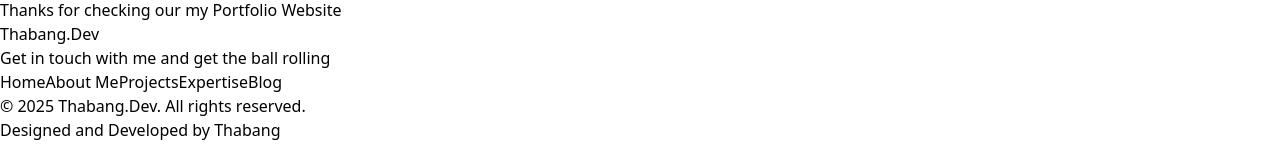
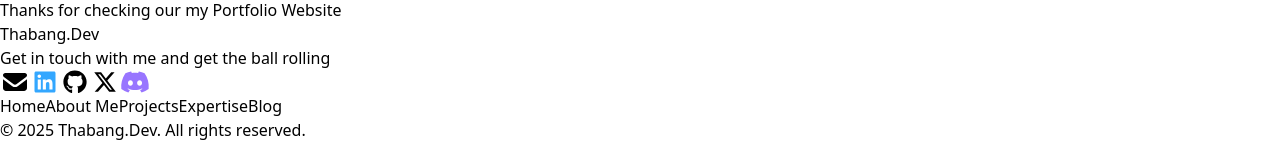
Before and after one commit to thabangDev77/thabangdev-portfolio, a React (Vite) app in the folder thabangdev-portfolio/: page / in a window 1280 px wide. Shown: the part 2096-2242 px from the top of the page. Built offline with nearby package versions, Linux system fonts and the light colour scheme.

Commit message:
feat: add social media icons to the footer section

```diff
--- a/thabangdev-portfolio/src/components/footer/Footer.jsx
+++ b/thabangdev-portfolio/src/components/footer/Footer.jsx
@@ -1,4 +1,8 @@
 import React from 'react'
+import { FontAwesomeIcon } from '@fortawesome/react-fontawesome';
+import { faEnvelope } from '@fortawesome/free-solid-svg-icons';
+import { faLinkedin, faGithub, faXTwitter, faDiscord } from '@fortawesome/free-brands-svg-icons';
+
 
 function Footer() {
   return (
@@ -8,7 +12,13 @@ function Footer() {
       <h3>Thabang.Dev</h3>
       <p>Get in touch with me and get the ball rolling</p>
       <div>
-         {/* Social media icons to be added here */}
+          {/* Social media icons */}
+          <FontAwesomeIcon icon={faEnvelope} size="xl" />
+          <FontAwesomeIcon icon={faLinkedin} size="xl" style={{color: "#33a7ff",}} />
+          <FontAwesomeIcon icon={faGithub} size="xl" />
+          <FontAwesomeIcon icon={faXTwitter} size="xl" style={{color: "#000000",}} />
+          <FontAwesomeIcon icon={faDiscord} size="xl" style={{color: "#9875ff",}} />
+
       </div>
       <div>
           <a href="#">Home</a>
```
